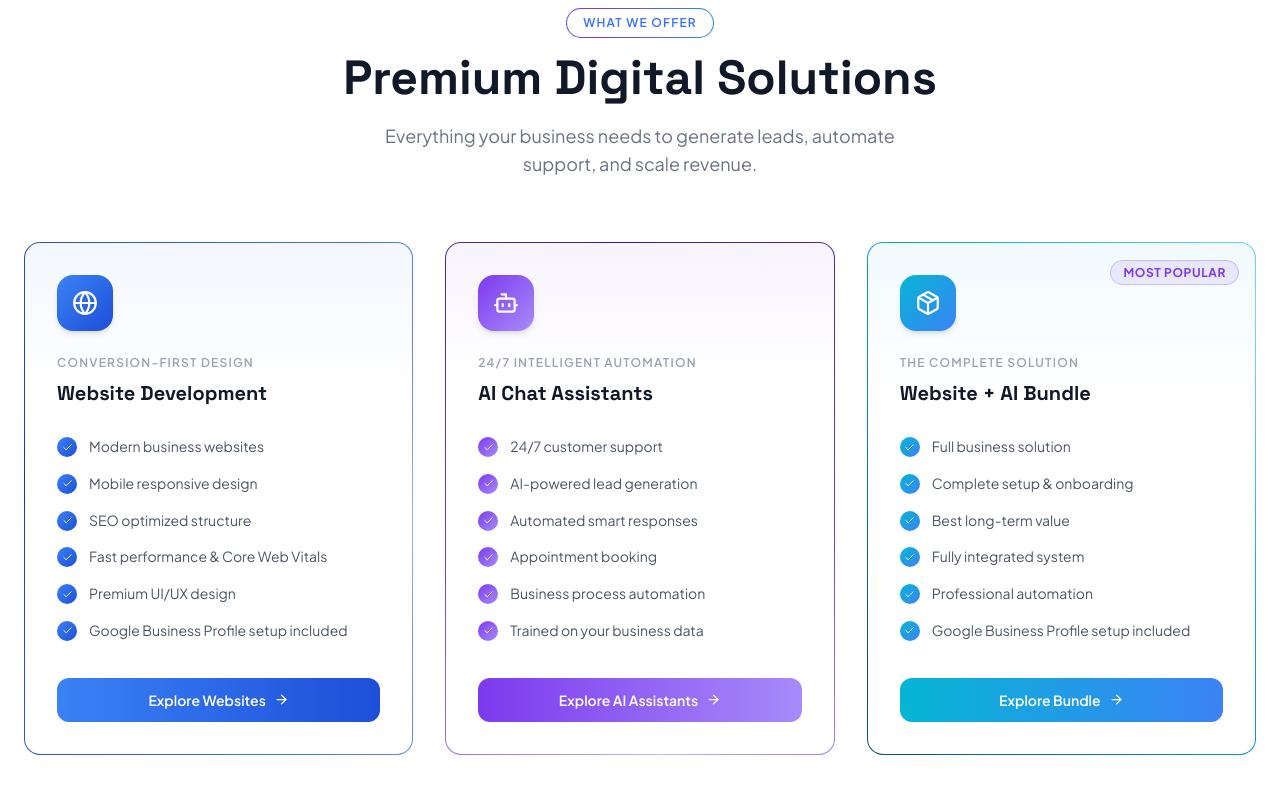
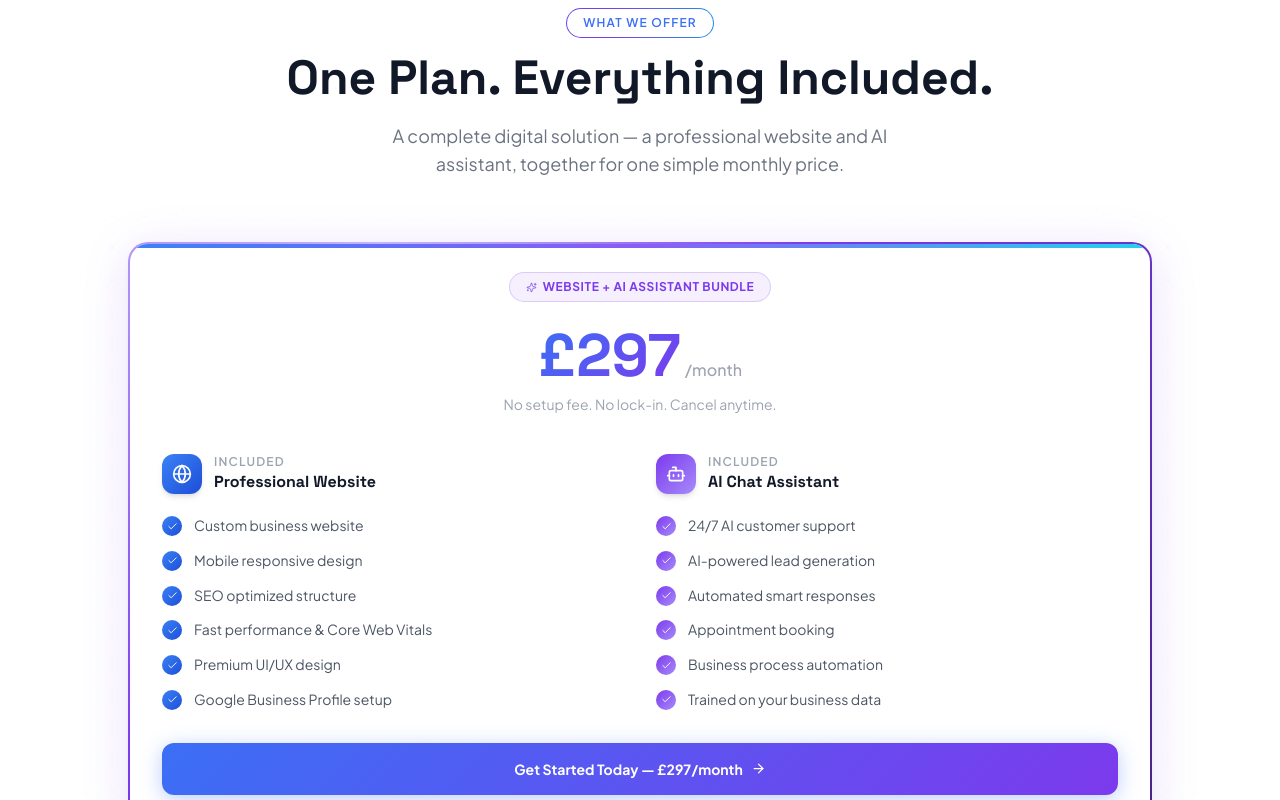
Before and after one commit to fra5z/fraser, a Next.js app: page / in a window 1280 px wide. Shown: the part 1000-1800 px from the top of the page. Built offline with nearby package versions, Linux system fonts and the light colour scheme.

Commit message:
Update services section to reflect single £297/month offering
Replace three separate service cards with one unified card showing website + AI assistant bundle at £297/month.

```diff
--- a/src/components/ServicesSection.tsx
+++ b/src/components/ServicesSection.tsx
@@ -1,81 +1,27 @@
 "use client";
 import { useRef } from "react";
 import { motion, useInView } from "framer-motion";
-import { Globe, Bot, Package, Check, ArrowRight } from "lucide-react";
+import { Globe, Bot, Check, ArrowRight, Sparkles } from "lucide-react";
 import AnimatedGradientBorder from "@/components/ui/AnimatedGradientBorder";
 import SectionBadge from "@/components/ui/SectionBadge";
 
-const services = [
-  {
-    icon: Globe,
-    title: "Website Development",
-    tagline: "Conversion-first design",
-    color: "from-blue-500 to-blue-700",
-    accentLight: "rgba(59,111,245,0.06)",
-    gradientColors: { primary: "#1a3a8f", secondary: "#3b6ff5", accent: "#93b3ff" },
-    glowSpeed: 9,
-    features: [
-      "Modern business websites",
+const websiteFeatures = [
+  "Custom business website",
   "Mobile responsive design",
   "SEO optimized structure",
   "Fast performance & Core Web Vitals",
   "Premium UI/UX design",
-      "Google Business Profile setup included",
-    ],
-    cta: "Explore Websites",
-  },
-  {
-    icon: Bot,
-    title: "AI Chat Assistants",
-    tagline: "24/7 intelligent automation",
-    color: "from-violet-600 to-violet-400",
-    accentLight: "rgba(124,58,237,0.06)",
-    gradientColors: { primary: "#3b1f6e", secondary: "#7c3aed", accent: "#c4b5fd" },
-    glowSpeed: 7,
-    features: [
-      "24/7 customer support",
+  "Google Business Profile setup",
+];
+
+const aiFeatures = [
+  "24/7 AI customer support",
   "AI-powered lead generation",
   "Automated smart responses",
   "Appointment booking",
   "Business process automation",
   "Trained on your business data",
-    ],
-    cta: "Explore AI Assistants",
-  },
-  {
-    icon: Package,
-    title: "Website + AI Bundle",
-    tagline: "The complete solution",
-    color: "from-cyan-500 to-blue-500",
-    accentLight: "rgba(14,165,233,0.06)",
-    gradientColors: { primary: "#0c4a6e", secondary: "#0ea5e9", accent: "#7dd3fc" },
-    glowSpeed: 11,
-    features: [
-      "Full business solution",
-      "Complete setup & onboarding",
-      "Best long-term value",
-      "Fully integrated system",
-      "Professional automation",
-      "Google Business Profile setup included",
-    ],
-    cta: "Explore Bundle",
-    featured: true,
-  },
 ];
-
-const cardVariants = {
-  hidden: { opacity: 0, y: 50, scale: 0.97 },
-  visible: (i: number) => ({
-    opacity: 1,
-    y: 0,
-    scale: 1,
-    transition: {
-      delay: i * 0.15,
-      duration: 0.7,
-      ease: [0.22, 1, 0.36, 1],
-    },
-  }),
-};
 
 export default function ServicesSection() {
   const ref = useRef<HTMLDivElement>(null);
@@ -85,7 +31,7 @@ export default function ServicesSection() {
     <section id="services" className="relative py-32 px-6 overflow-hidden">
       <div className="absolute inset-0 dot-grid opacity-50" />
 
-      <div ref={ref} className="relative z-10 max-w-7xl mx-auto">
+      <div ref={ref} className="relative z-10 max-w-5xl mx-auto">
         {/* Header */}
         <motion.div
           initial={{ opacity: 0, y: 30 }}
@@ -95,104 +41,132 @@ export default function ServicesSection() {
         >
           <SectionBadge className="mb-4">What We Offer</SectionBadge>
           <h2 className="text-3xl md:text-5xl font-black font-display text-gray-900 mb-5">
-            Premium Digital Solutions
+            One Plan. Everything Included.
           </h2>
           <p className="text-gray-500 max-w-xl mx-auto text-base md:text-lg leading-relaxed">
-            Everything your business needs to generate leads, automate support, and scale revenue.
+            A complete digital solution — a professional website and AI assistant, together for one simple monthly price.
           </p>
         </motion.div>
 
-        {/* Cards */}
-        <div className="grid md:grid-cols-3 gap-6 lg:gap-8 items-stretch">
-          {services.map((service, i) => (
+        {/* Main offering card */}
         <motion.div
-              key={service.title}
-              custom={i}
-              variants={cardVariants}
-              initial="hidden"
-              animate={inView ? "visible" : "hidden"}
-              whileHover={{ y: -6 }}
-              className="h-full"
+          initial={{ opacity: 0, y: 40, scale: 0.97 }}
+          animate={inView ? { opacity: 1, y: 0, scale: 1 } : {}}
+          transition={{ duration: 0.7, ease: [0.22, 1, 0.36, 1] }}
+          whileHover={{ y: -4 }}
         >
           <AnimatedGradientBorder
-                gradientColors={service.gradientColors}
-                animationSpeed={service.glowSpeed}
-                animationMode="auto-rotate"
-                borderWidth={1.5}
-                borderRadius={16}
-                className="h-full cursor-pointer group relative"
-                style={{ height: "100%" }}
+            borderRadius={20}
+            borderWidth={2}
+            animationSpeed={5}
+            className="relative overflow-hidden"
+            style={{ boxShadow: "0 8px 48px rgba(124,58,237,0.15), 0 2px 8px rgba(0,0,0,0.04)" }}
           >
-                {/* Featured badge */}
-                {service.featured && (
-                  <div className="absolute top-4 right-4 z-10">
+            {/* Top bar */}
+            <div className="h-1 w-full bg-gradient-to-r from-blue-500 via-violet-500 to-cyan-400" />
+
+            {/* Badge */}
+            <div className="flex justify-center pt-6">
               <span
-                      className="px-3 py-1 rounded-full text-xs font-bold tracking-wider uppercase"
+                className="inline-flex items-center gap-1.5 px-4 py-1.5 rounded-full text-xs font-bold tracking-wider uppercase"
                 style={{
-                        background: "rgba(124,58,237,0.1)",
-                        border: "1px solid rgba(124,58,237,0.25)",
-                        color: "#7c3aed",
+                  background: "rgba(124,58,237,0.08)",
+                  border: "1px solid rgba(124,58,237,0.2)",
                 }}
               >
-                      Most Popular
+                <Sparkles size={11} className="text-violet-500" />
+                <span className="text-violet-600">Website + AI Assistant Bundle</span>
               </span>
             </div>
-                )}
 
-                {/* Subtle colour wash at card top */}
-                <div
-                  className="absolute inset-x-0 top-0 h-36 pointer-events-none"
+            {/* Price */}
+            <div className="text-center pt-6 pb-2">
+              <div className="flex items-baseline justify-center gap-1">
+                <span
+                  className="text-6xl font-black font-display"
                   style={{
-                    background: `linear-gradient(to bottom, ${service.accentLight}, transparent)`,
-                    borderRadius: "14px 14px 0 0",
+                    background: "linear-gradient(135deg, #3b6ff5, #7c3aed)",
+                    WebkitBackgroundClip: "text",
+                    WebkitTextFillColor: "transparent",
+                    backgroundClip: "text",
                   }}
-                />
-
-                <div className="relative z-10 p-8 flex flex-col h-full">
-                  {/* Icon */}
-                  <div
-                    className={`w-14 h-14 rounded-2xl bg-gradient-to-br ${service.color} flex items-center justify-center mb-6 shadow-md`}
                 >
-                    <service.icon size={26} className="text-white" />
+                  £297
+                </span>
+                <span className="text-gray-400 text-base font-medium">/month</span>
+              </div>
+              <p className="text-gray-400 text-sm mt-2">No setup fee. No lock-in. Cancel anytime.</p>
             </div>
 
-                  <p className="text-xs font-semibold tracking-widest uppercase text-gray-400 mb-2">
-                    {service.tagline}
-                  </p>
-                  <h3 className="text-xl font-bold font-display text-gray-900 mb-7">
-                    {service.title}
-                  </h3>
-
-                  {/* Features */}
-                  <ul className="space-y-3.5 mb-9 flex-1">
-                    {service.features.map((f) => (
+            {/* Two-column features */}
+            <div className="grid md:grid-cols-2 gap-8 p-8 pt-8">
+              {/* Website column */}
+              <div>
+                <div className="flex items-center gap-3 mb-5">
+                  <div className="w-10 h-10 rounded-xl bg-gradient-to-br from-blue-500 to-blue-700 flex items-center justify-center shadow-md">
+                    <Globe size={20} className="text-white" />
+                  </div>
+                  <div>
+                    <p className="text-xs font-semibold tracking-widest uppercase text-gray-400">Included</p>
+                    <h3 className="text-base font-bold font-display text-gray-900">Professional Website</h3>
+                  </div>
+                </div>
+                <ul className="space-y-3">
+                  {websiteFeatures.map((f) => (
                     <li key={f} className="flex items-start gap-3">
-                        <div
-                          className={`flex-shrink-0 w-5 h-5 rounded-full bg-gradient-to-br ${service.color} flex items-center justify-center mt-0.5`}
-                        >
+                      <div className="flex-shrink-0 w-5 h-5 rounded-full bg-gradient-to-br from-blue-500 to-blue-700 flex items-center justify-center mt-0.5">
                         <Check size={11} className="text-white" />
                       </div>
                       <span className="text-sm text-gray-600 leading-relaxed">{f}</span>
                     </li>
                   ))}
                 </ul>
+              </div>
+
+              {/* AI column */}
+              <div>
+                <div className="flex items-center gap-3 mb-5">
+                  <div className="w-10 h-10 rounded-xl bg-gradient-to-br from-violet-600 to-violet-400 flex items-center justify-center shadow-md">
+                    <Bot size={20} className="text-white" />
+                  </div>
+                  <div>
+                    <p className="text-xs font-semibold tracking-widest uppercase text-gray-400">Included</p>
+                    <h3 className="text-base font-bold font-display text-gray-900">AI Chat Assistant</h3>
+                  </div>
+                </div>
+                <ul className="space-y-3">
+                  {aiFeatures.map((f) => (
+                    <li key={f} className="flex items-start gap-3">
+                      <div className="flex-shrink-0 w-5 h-5 rounded-full bg-gradient-to-br from-violet-600 to-violet-400 flex items-center justify-center mt-0.5">
+                        <Check size={11} className="text-white" />
+                      </div>
+                      <span className="text-sm text-gray-600 leading-relaxed">{f}</span>
+                    </li>
+                  ))}
+                </ul>
+              </div>
+            </div>
 
             {/* CTA */}
+            <div className="px-8 pb-8">
               <button
                 onClick={() => {
                   const el = document.querySelector("#contact");
                   if (el) el.scrollIntoView({ behavior: "smooth" });
                 }}
-                    className={`group/btn w-full py-3 rounded-xl text-sm font-semibold flex items-center justify-center gap-2 transition-all duration-300 bg-gradient-to-r ${service.color} text-white hover:opacity-90 hover:scale-[1.02]`}
+                className="group/btn w-full py-4 rounded-xl text-sm font-bold flex items-center justify-center gap-2 transition-all duration-300 hover:scale-[1.02]"
+                style={{
+                  background: "linear-gradient(135deg, #3b6ff5, #7c3aed)",
+                  color: "white",
+                  boxShadow: "0 4px 20px rgba(59,111,245,0.35)",
+                }}
               >
-                    {service.cta}
+                Get Started Today — £297/month
                 <ArrowRight size={15} className="transition-transform group-hover/btn:translate-x-1" />
               </button>
             </div>
           </AnimatedGradientBorder>
         </motion.div>
-          ))}
-        </div>
       </div>
     </section>
   );
```
Lines whose indentation alone changed are shown as unchanged.
